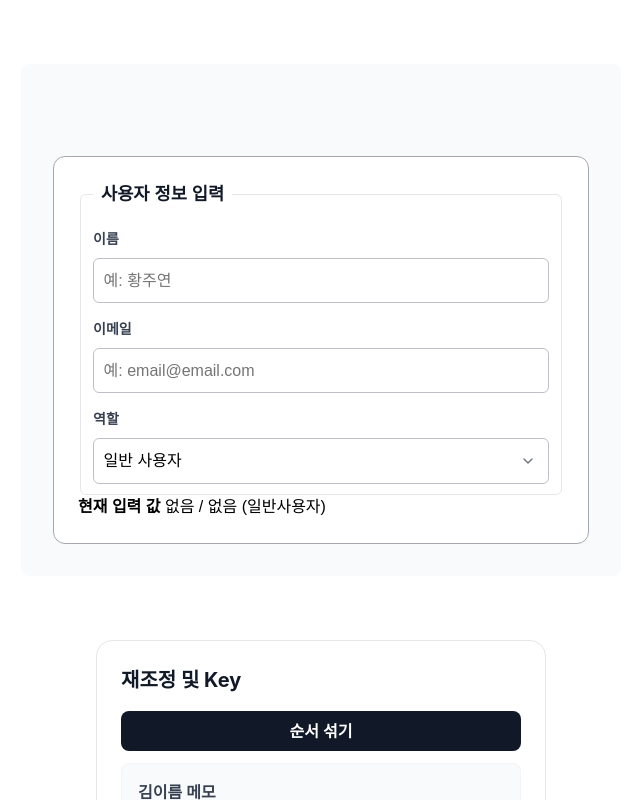
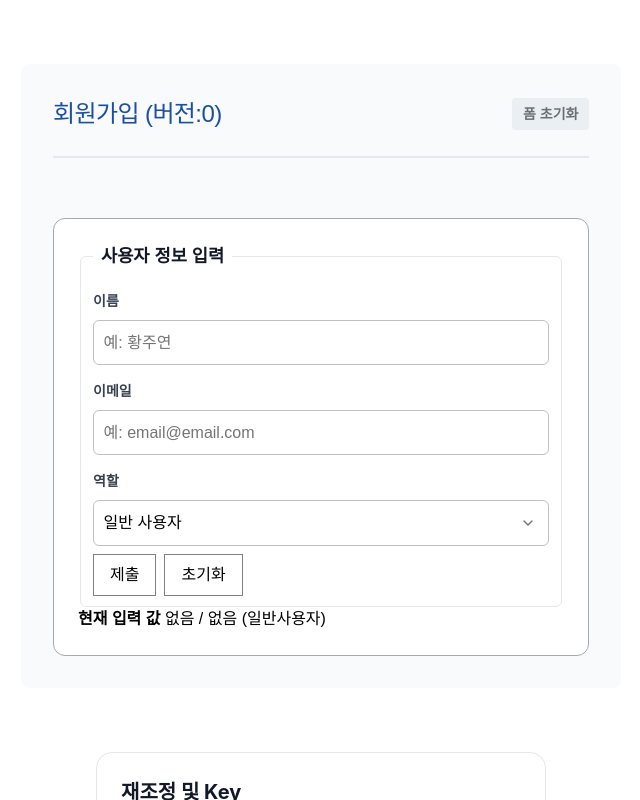
Before and after one commit to songha-5/learn-react, a React (Vite) app in the folder 03-렌더링-원리-불변성/: page / in a window 1280 px wide. Shown: the top 800 px of the page, without its empty margins (319-959 px from the left). Built offline with nearby package versions, Linux system fonts and the light colour scheme.

Commit message:
학습: 타입별칭, 타입키워드, 제너릭 구문 활용

```diff
--- a/03-렌더링-원리-불변성/src/practices/StateInitialization/UserForm/index.tsx
+++ b/03-렌더링-원리-불변성/src/practices/StateInitialization/UserForm/index.tsx
@@ -1,8 +1,9 @@
-import { useState } from 'react'
+import { useState, type SubmitEvent } from 'react'
+import type { ResetEvent } from '@/types'
 import S from './style.module.css'
 
 // 타입 알리아스(Type Alias)
-type UserRole = 'user' | 'admin'
+type UserRole = 'user' | 'admin' | ''
 
 export default function UserForm() {
   // 사용자 이름(name), 이메일(email), 역할(role)
@@ -12,8 +13,24 @@ export default function UserForm() {
 
   const userRole = role === 'admin' ? '관리자' : '일반사용자'
 
+  const handleSubmit = (e: SubmitEvent<HTMLFormElement>) => {
+    e.preventDefault()
+    console.log('사용자 입력한 폼 데이터 확인')
+  }
+
+  const handleReset = (e: ResetEvent) => {
+    console.log(e, '리셋')
+
+    // 리액트에 의해 제어되고 있는 컨트롤의 초기값을 직접 수행
+    setName('')
+    setEmail('')
+    setRole('')
+
+    console.log({name, email, role})
+  }
+
   return (
-    <form className={S.container}>
+    <form className={S.container} onSubmit={handleSubmit} onReset={handleReset}>
       <fieldset>
         <legend>사용자 정보 입력</legend>
         {/* 이름 입력 필드 */}
@@ -50,9 +67,17 @@ export default function UserForm() {
               setRole(value)
             }}
           >
+            <option value=''>역할을 선택하세요</option>
             <option value="user">일반 사용자</option>
             <option value="admin">관리자</option>
           </select>
+        </div>
+
+        <div role='group'
+          style={{marginBlockStart: 8, display: 'flex', gap: 8}}
+        >
+          <button type='submit'>제출</button>
+          <button type='reset'>초기화</button>
         </div>
       </fieldset>
 
--- a/03-렌더링-원리-불변성/src/practices/StateInitialization/index.tsx
+++ b/03-렌더링-원리-불변성/src/practices/StateInitialization/index.tsx
@@ -4,6 +4,13 @@ import UserForm from './UserForm'
 export default function StateInitialization() {
   return (
     <div className={S.container}>
+      <header className={S.header}>
+        <h2>회원가입 (버전:0)</h2>
+        <button type='button' className={S.resetButton}>
+          폼 초기화
+        </button>
+      </header>
+
       <UserForm />
     </div>
   )
--- /dev/null
+++ b/03-렌더링-원리-불변성/src/types/index.ts
@@ -0,0 +1 @@
+export type ResetEvent<T = HTMLFormElement> = React.SyntheticEvent<T>
```
